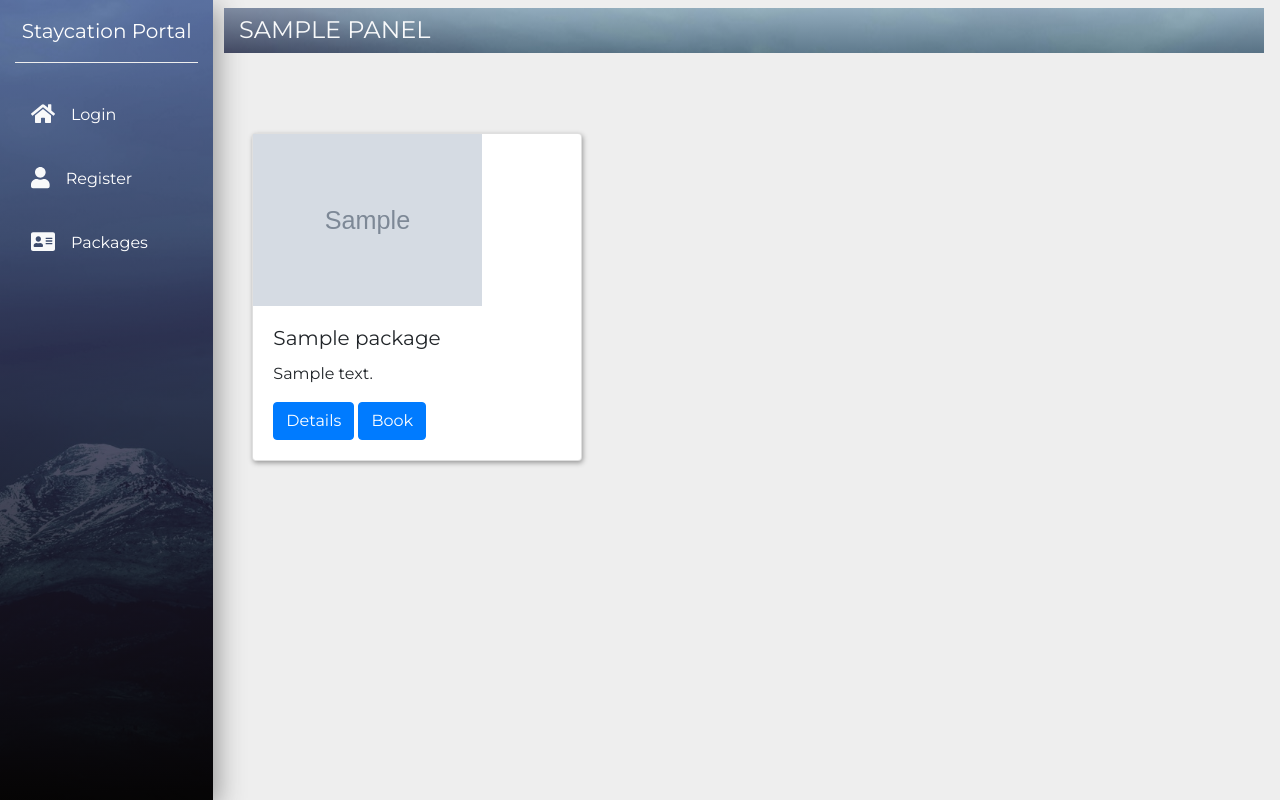
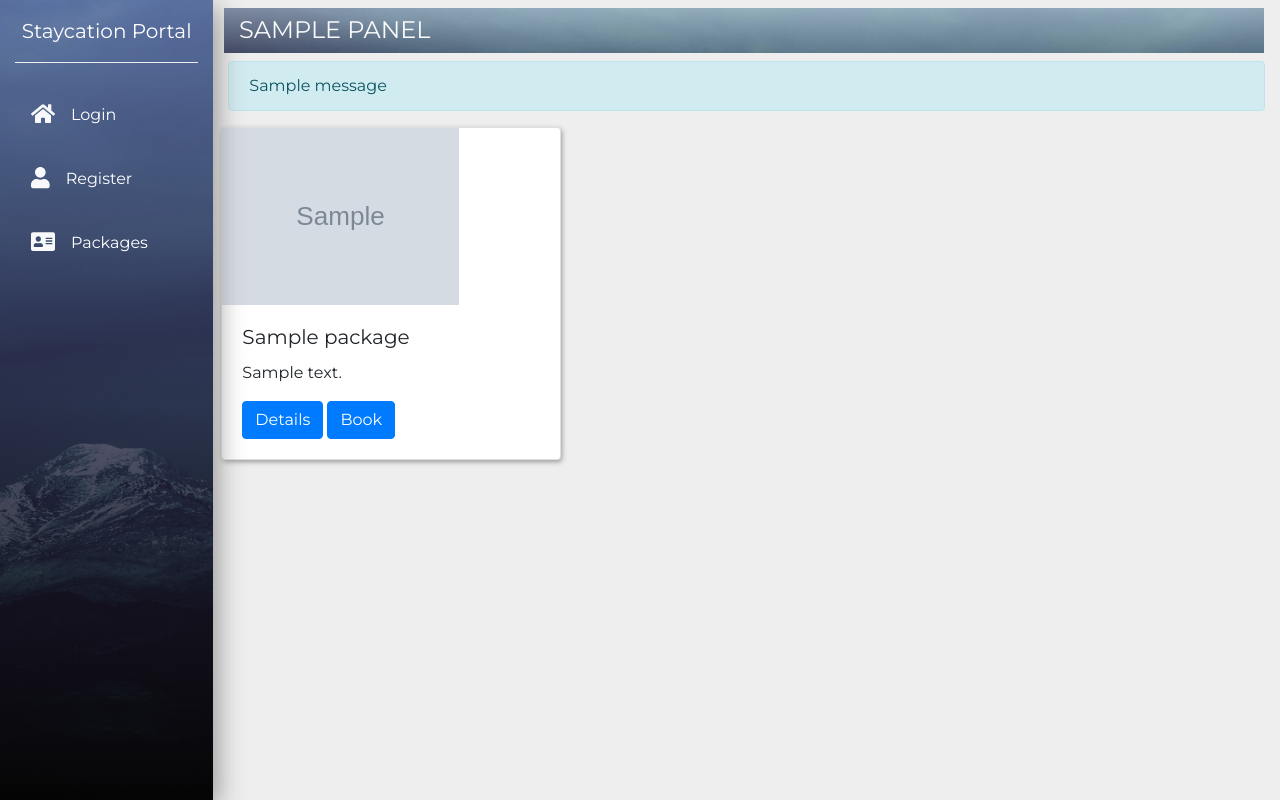
Before and after one commit to JoshuaEbe14/ECA, a Python web app: template templates/packages.html in a window 1280 px wide. Run offline with Jinja, Linux system fonts and the light colour scheme; the template is opened without the code that fills it: most values are stand-ins (such as "Sample title", 1, 10 or a date in 2020); grey boxes marked "Sample" are stand-in pictures; one stand-in notice (Sample message) is shown; some libraries are stand-ins or nearby versions.

Commit message:
Completed 2a

```diff
--- a/templates/base.html
+++ b/templates/base.html
@@ -127,8 +127,16 @@
   <section>
     <div class="container-fluid">
       <div class="row">
-        <div class="col-xl-10 col-lg-9 col-md-8 ml-auto">
-          <div class="row pt-md-5 ml-md-3 mt-md-3 mb-5">
+    <div class="col-xl-10 col-lg-9 col-md-8 ml-auto">
+      {% set flashes = get_flashed_messages(with_categories=true) %}
+      {% if flashes %}
+        {% for category, message in flashes %}
+        <div class="alert alert-info mb-2" role="alert">
+          {{ message }}
+        </div>
+        {% endfor %}
+      {% endif %}
+      <div class="row {% if flashes %}{% else %}pt-md-5 mt-md-3{% endif %} mb-5">
             <!-- <div class="col-xl-4 col-sm-4 p-2">
                     <div class="card card-common"> -->
             {% block mainblock %}
```
Also changed, not shown: controllers/bookController.py (+6 -1 lines), 1 other file.
